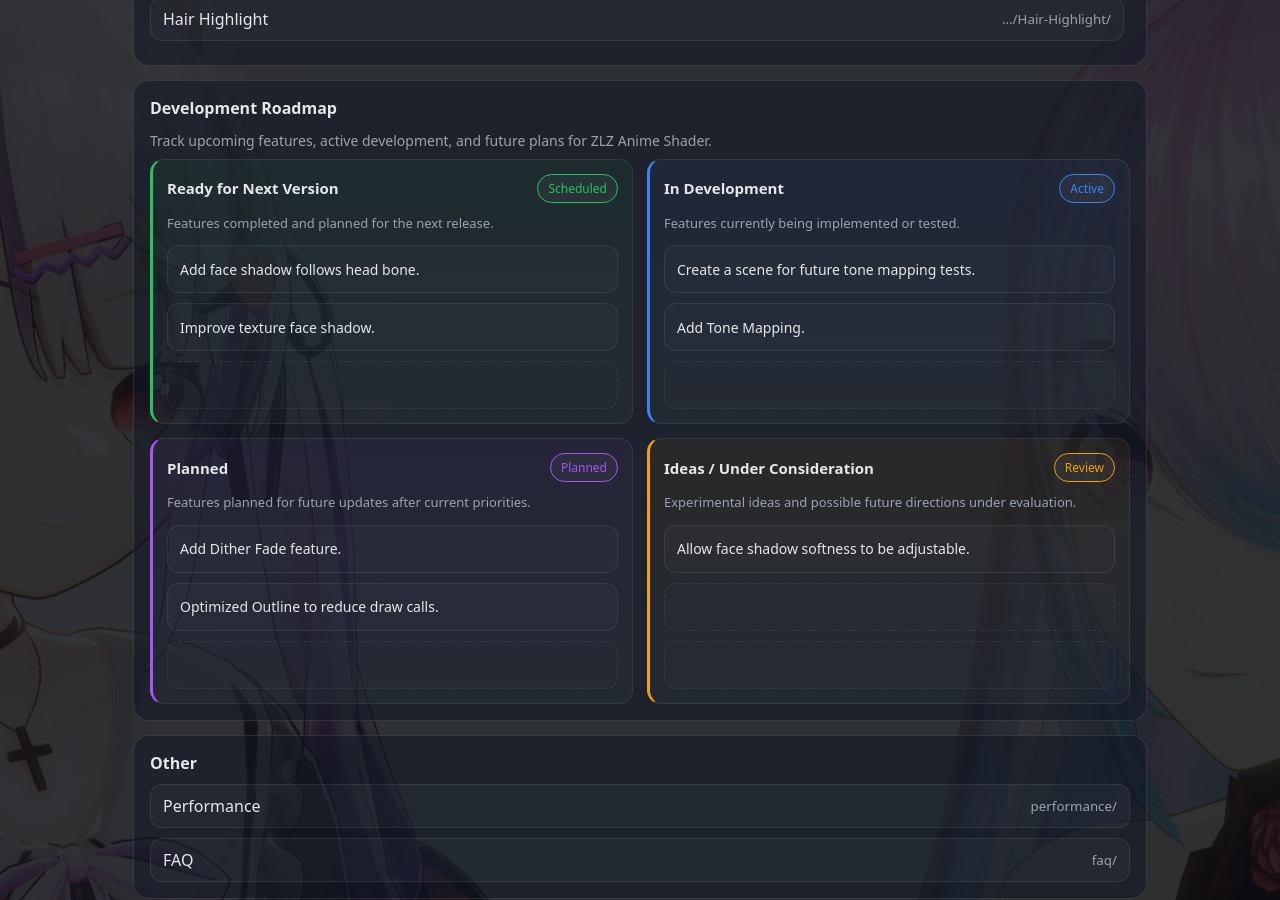
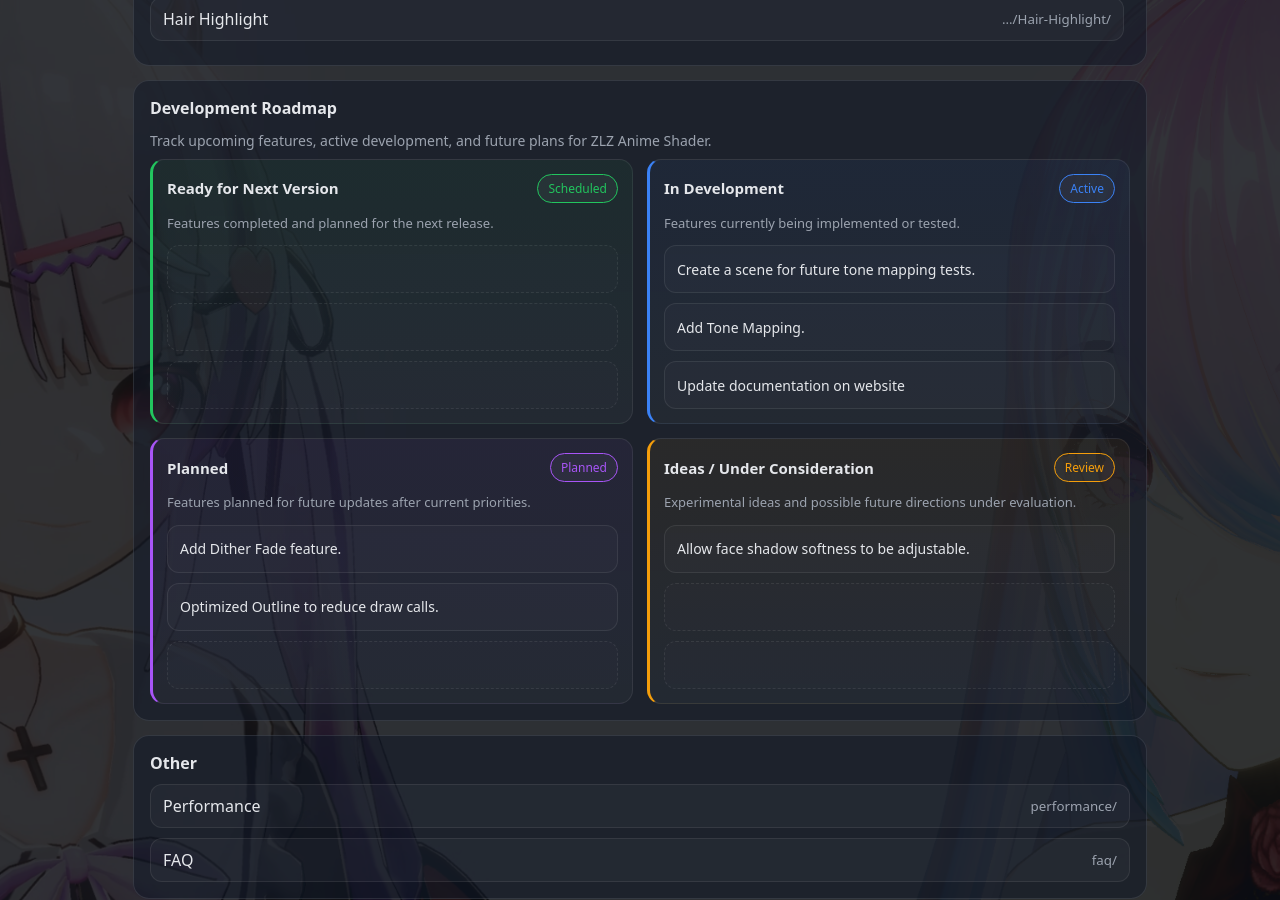
Before and after one commit to zlz-studio/zlz-studio.github.io, a Jekyll site: the page index.html, which Jekyll copies as it is, in a window 1280 px wide and 900 px high, scrolled down 1642 px. Built offline with Jekyll 4.4.1, drawn with Linux system fonts in a browser that asks for light colours.

Commit message:
Update index.html

```diff
--- a/index.html
+++ b/index.html
@@ -665,8 +665,8 @@
             </p>
 
             <div class="roadmapList">
-              <div class="roadmapSlot">Add face shadow follows head bone.</div>
-              <div class="roadmapSlot">Improve texture face shadow.</div>
+              <div class="roadmapSlot empty"></div>
+              <div class="roadmapSlot empty"></div>
               <div class="roadmapSlot empty"></div>
             </div>
           </div>
@@ -683,7 +683,7 @@
             <div class="roadmapList">
               <div class="roadmapSlot">Create a scene for future tone mapping tests.</div>
               <div class="roadmapSlot">Add Tone Mapping.</div>
-              <div class="roadmapSlot empty"></div>
+              <div class="roadmapSlot">Update documentation on website</div>
             </div>
           </div>
 
```
